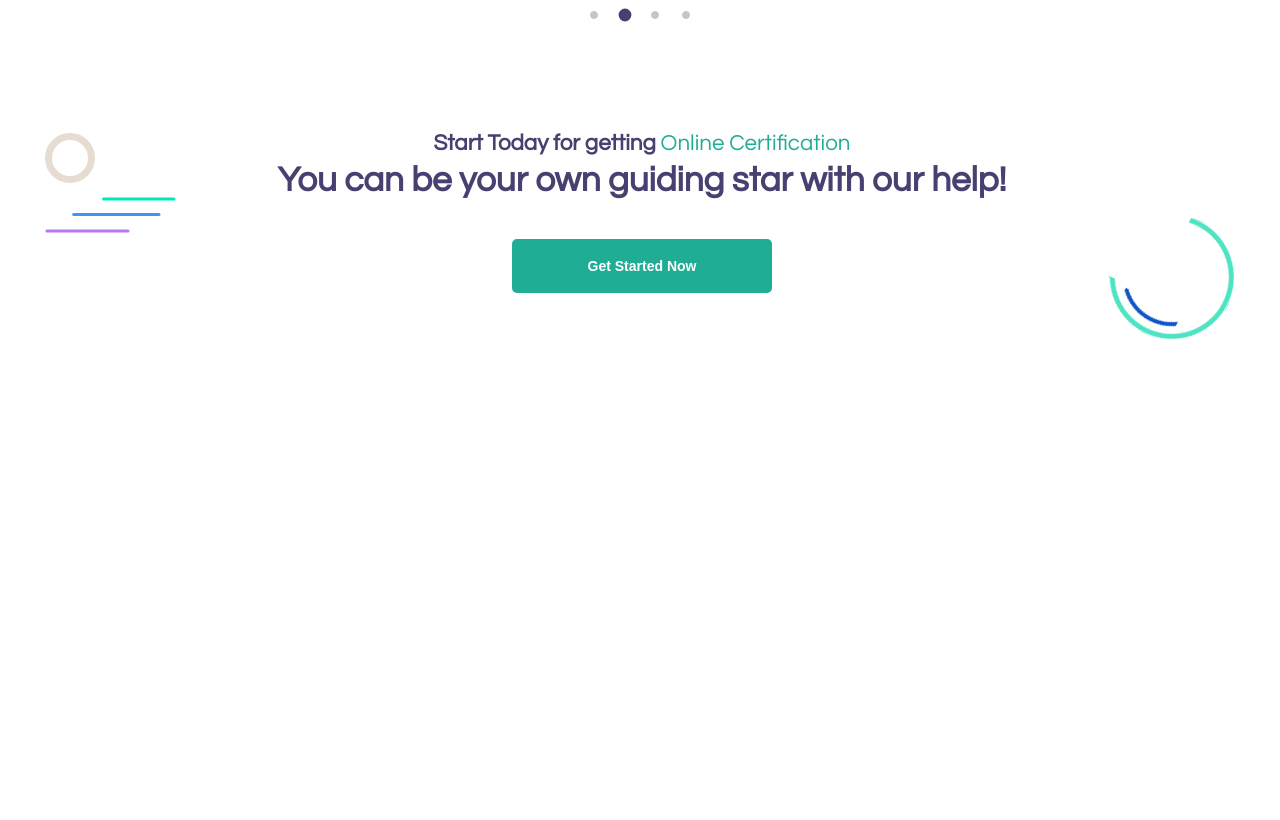
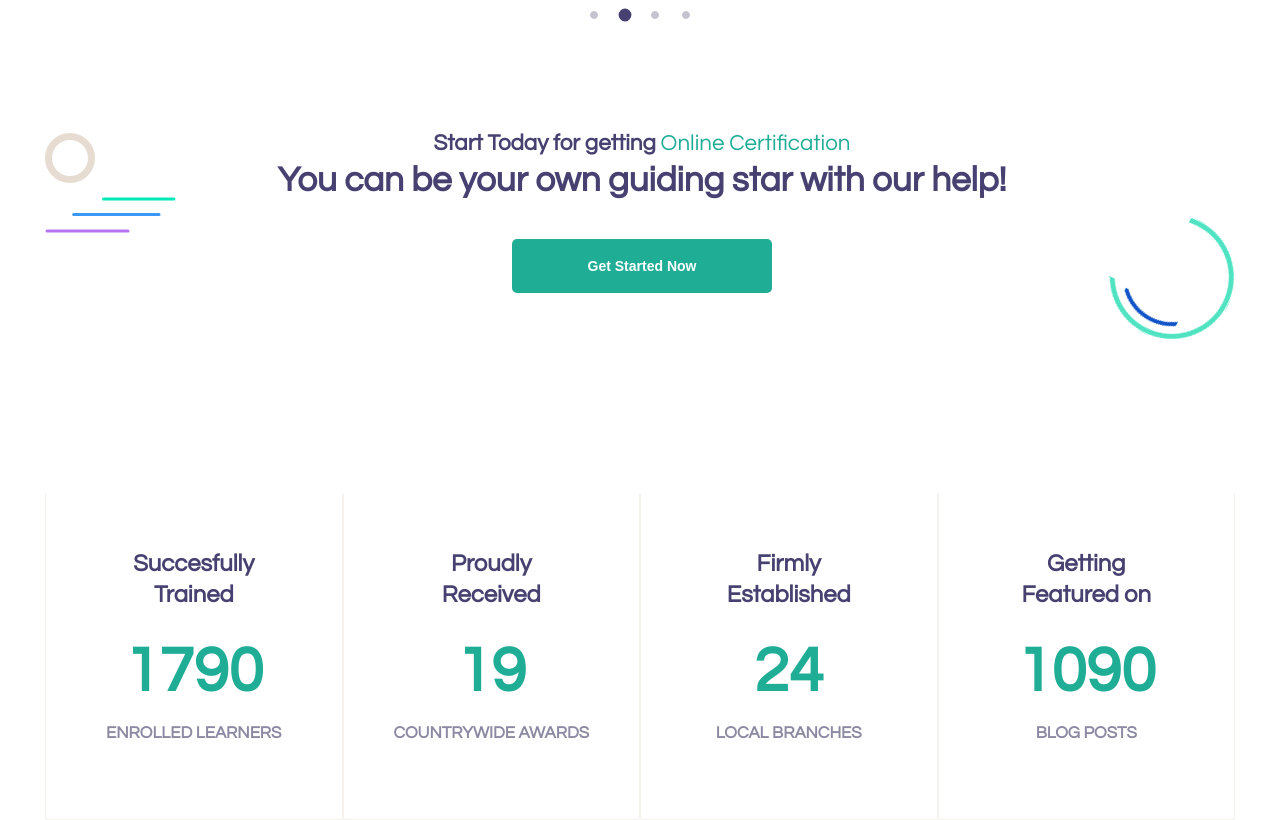
Before and after one commit to aleballabio/proj-html-vuejs, a Vue app: page / in a window 1280 px wide. Shown: the part 4380-5200 px from the top of the page. Before the commit the page ends 4873 px from the top, so only its background shows below. Built offline with nearby package versions, Linux system fonts and the light colour scheme.

Commit message:
online certifications completed

```diff
--- a/src/assets/temporary/_variables.scss
+++ b/src/assets/temporary/_variables.scss
@@ -6,7 +6,7 @@ $greenlight: rgb(43, 199, 173);
 $brownemperor: #473d3c;
 $red: #cb1917;
 $brown: rgb(173, 111, 91);
-$yellowocra: rgb(255, 190, 107);
+$yellowocralight: rgb(245, 241, 237);
 $blueroyal: rgb(68, 115, 238);
 $darkblue: rgb(70, 65, 112);
 $greyDark: rgb(140, 137, 162);
--- a/src/components/OnlineCertification.vue
+++ b/src/components/OnlineCertification.vue
@@ -27,24 +27,68 @@
         />
       </div>
     </div>
+
+    <div class="cont-cards-awards">
+      <card-awards
+        v-for="award in arrAwards"
+        :key="award.number"
+        :award-data="award"
+      />
+    </div>
   </div>
 </template>
 
 <script>
+import CardAwards from "./subComponents/CardAwards.vue";
+
 export default {
   name: "OnlineCertification",
+  components: {
+    CardAwards,
+  },
+
+  data() {
+    return {
+      arrAwards: [
+        {
+          category: "Trained",
+          how: "Succesfully",
+          number: 1790,
+          who: "Enrolled Learners",
+        },
+
+        {
+          category: "Received",
+          how: "Proudly",
+          number: 19,
+          who: "Countrywide Awards",
+        },
+
+        {
+          category: "Established",
+          how: "Firmly",
+          number: 24,
+          who: "Local Branches",
+        },
+
+        {
+          category: "Featured on",
+          how: "Getting",
+          number: 1090,
+          who: "Blog Posts",
+        },
+      ],
+    };
+  },
 };
 </script>
 
 <style scoped lang="scss">
-.container {
-  padding-bottom: 150px;
-}
-
 .cont-cert {
   text-align: center;
   display: flex;
   justify-content: space-between;
+  padding-bottom: 150px;
 
   .cont-text {
     flex-grow: 10;
@@ -73,4 +117,10 @@ export default {
     padding-top: 6rem;
   }
 }
+
+.cont-cards-awards {
+  display: flex;
+  justify-content: center;
+  align-items: center;
+}
 </style>
--- /dev/null
+++ b/src/components/subComponents/CardAwards.vue
@@ -0,0 +1,54 @@
+<template>
+  <div class="card">
+    <h2>
+      {{ awardData.how }} <br />
+      {{ awardData.category }}
+    </h2>
+    <div class="green number">{{ awardData.number }}</div>
+    <h3 class="uppercase">{{ awardData.who }}</h3>
+  </div>
+</template>
+
+<script>
+export default {
+  name: "CardAwards",
+
+  props: {
+    awardData: Object,
+  },
+};
+</script>
+
+<style scoped lang="scss">
+@import "../../assets/temporary/variables";
+
+.card {
+  text-align: center;
+  display: flex;
+  flex-basis: calc(100% / 4);
+  flex-direction: column;
+  align-items: center;
+  border-radius: 2px;
+  border-left: solid 1px $yellowocralight;
+  border-right: solid 1px $yellowocralight;
+  border-bottom: solid 1px $yellowocralight;
+  padding-top: 4rem;
+  padding-bottom: 4rem;
+
+  h2 {
+    font-size: 1.7rem;
+    line-height: 2.2rem;
+    padding-bottom: 2rem;
+  }
+
+  .number {
+    font-size: 4.5rem;
+    font-weight: bold;
+    padding-bottom: 1rem;
+  }
+
+  h3 {
+    font-size: 1.2rem;
+  }
+}
+</style>
```
